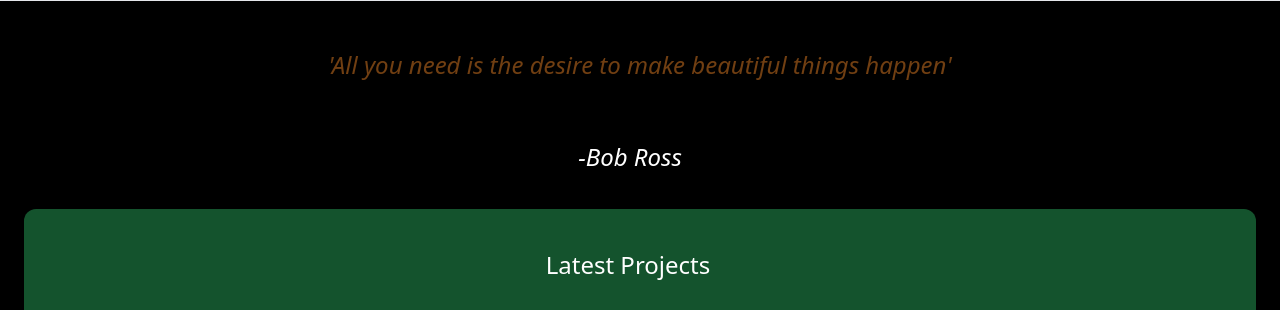
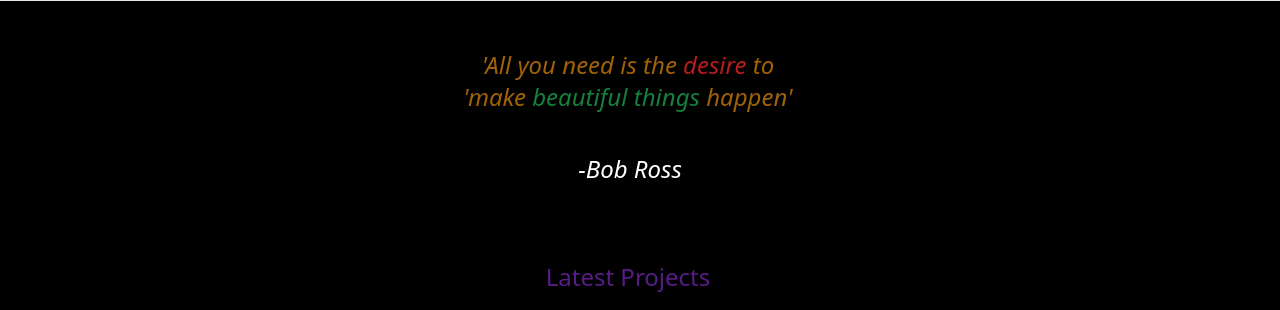
Before and after one commit to enzosupreme/cbp, a Django app: page / in a window 1280 px wide. Shown: the part 96-406 px from the top of the page. Run offline with Django 4.2, Linux system fonts and the light colour scheme; data comes from the database, SQL or seed files in the repository; some libraries are stand-ins or nearby versions.

Commit message:
text color update

```diff
--- a/core/templates/core/index.html
+++ b/core/templates/core/index.html
@@ -2,10 +2,17 @@
 
 {% block title %}Welcome{% endblock %}
 {% block content %}
-    <div class="px-6 py-6 bg-black mb-8 text-2xl pr-6 text-center text-yellow-900">
+    <div class="px-6 py-6 bg-black mb-3">
+        <h2 class="text-2xl pr-6 text-center text-yellow-700">
             <i>
-                'All you need is the desire to make beautiful things happen'
+                'All you need is the <span class="text-red-700">desire</span> to
             </i>
+        </h2>
+        <h2 class="text-2xl pr-6 text-center text-yellow-700">
+            <i>
+                'make <span class="text-green-700">beautiful things</span> happen'
+            </i>
+        </h2>
         </div>
         <div class="px-1 py-1 bg-black mb-8 text-2xl pr-6 text-center text-white">
             <i>
@@ -15,8 +22,8 @@
     <a href="{% url 'browse:index' %}">
 
     </a>
-    <div class="px-6 py-10 bg-green-900 rounded-xl">
-        <h2 class="mb-8 text-2xl pr-6 text-center text-white">Latest Projects</h2>
+    <div class="px-6 py-10 bg-black rounded-xl">
+        <h2 class="mb-8 text-2xl pr-6 text-center text-purple-900 hover:text-white">Latest Projects</h2>
 
         <form method="get" action="{% url 'browse:index' %}">
             </form>
@@ -29,7 +36,7 @@
                         <img src="{{ project.image.url }}" class=" object-fill rounded-t-xl">
                     </div>
 
-                    <div class="p-3 bg-black rounded-b-xl">
+                    <div class="p-3 bg-purple-900 rounded-b-xl">
                         <h2 class="text-sm sm:text-md lg:text-lg text-white">{{ project.name }}</h2>
                     </div>
                 </a>
```
